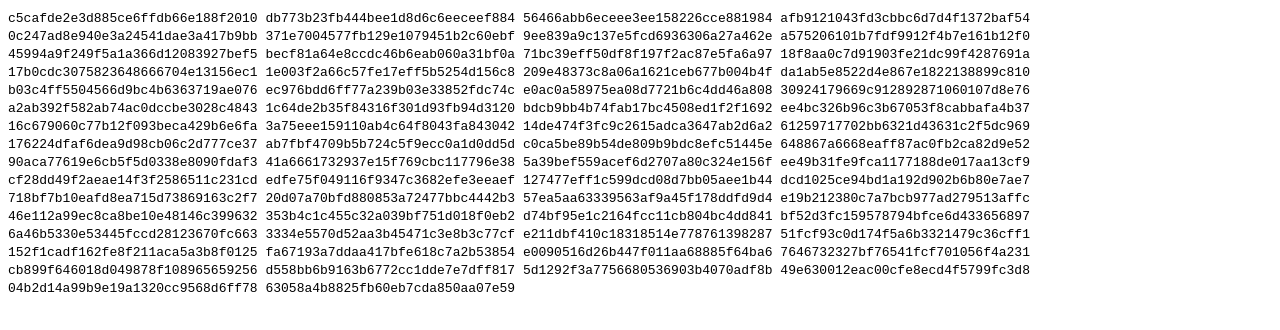
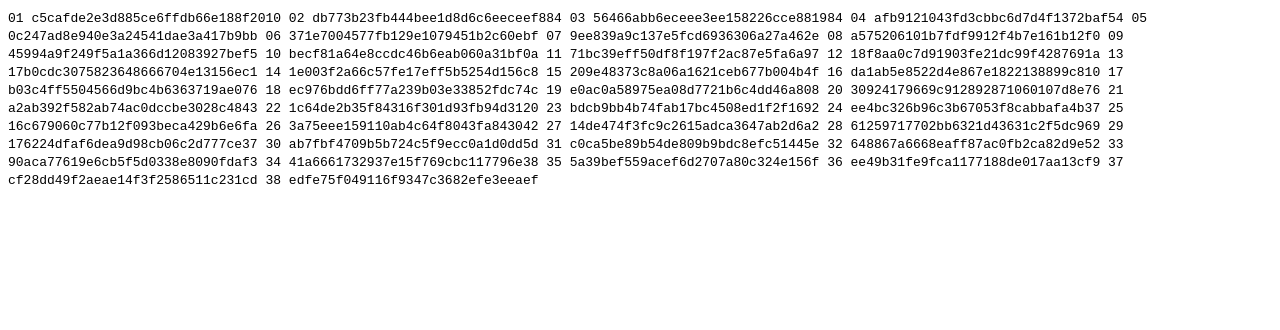
Before and after one commit to rusl3/rusl3.github.io, a plain HTML site: page index.html in a window 1280 px wide. Drawn offline with Linux system fonts and the light colour scheme.

Commit message:
Update index.html

```diff
--- a/index.html
+++ b/index.html
@@ -6,68 +6,44 @@
   </head>
 
   <body>
-      <code>c5cafde2e3d885ce6ffdb66e188f2010
-db773b23fb444bee1d8d6c6eeceef884
-56466abb6eceee3ee158226cce881984
-afb9121043fd3cbbc6d7d4f1372baf54
-0c247ad8e940e3a24541dae3a417b9bb
-371e7004577fb129e1079451b2c60ebf
-9ee839a9c137e5fcd6936306a27a462e
-a575206101b7fdf9912f4b7e161b12f0
-45994a9f249f5a1a366d12083927bef5
-becf81a64e8ccdc46b6eab060a31bf0a
-71bc39eff50df8f197f2ac87e5fa6a97
-18f8aa0c7d91903fe21dc99f4287691a
-17b0cdc3075823648666704e13156ec1
-1e003f2a66c57fe17eff5b5254d156c8
-209e48373c8a06a1621ceb677b004b4f
-da1ab5e8522d4e867e1822138899c810
-b03c4ff5504566d9bc4b6363719ae076
-ec976bdd6ff77a239b03e33852fdc74c
-e0ac0a58975ea08d7721b6c4dd46a808
-30924179669c912892871060107d8e76
-a2ab392f582ab74ac0dccbe3028c4843
-1c64de2b35f84316f301d93fb94d3120
-bdcb9bb4b74fab17bc4508ed1f2f1692
-ee4bc326b96c3b67053f8cabbafa4b37
-16c679060c77b12f093beca429b6e6fa
-3a75eee159110ab4c64f8043fa843042
-14de474f3fc9c2615adca3647ab2d6a2
-61259717702bb6321d43631c2f5dc969
-176224dfaf6dea9d98cb06c2d777ce37
-ab7fbf4709b5b724c5f9ecc0a1d0dd5d
-c0ca5be89b54de809b9bdc8efc51445e
-648867a6668eaff87ac0fb2ca82d9e52
-90aca77619e6cb5f5d0338e8090fdaf3
-41a6661732937e15f769cbc117796e38
-5a39bef559acef6d2707a80c324e156f
-ee49b31fe9fca1177188de017aa13cf9
-cf28dd49f2aeae14f3f2586511c231cd
-edfe75f049116f9347c3682efe3eeaef
-127477eff1c599dcd08d7bb05aee1b44
-dcd1025ce94bd1a192d902b6b80e7ae7
-718bf7b10eafd8ea715d73869163c2f7
-20d07a70bfd880853a72477bbc4442b3
-57ea5aa63339563af9a45f178ddfd9d4
-e19b212380c7a7bcb977ad279513affc
-46e112a99ec8ca8be10e48146c399632
-353b4c1c455c32a039bf751d018f0eb2
-d74bf95e1c2164fcc11cb804bc4dd841
-bf52d3fc159578794bfce6d433656897
-6a46b5330e53445fccd28123670fc663
-3334e5570d52aa3b45471c3e8b3c77cf
-e211dbf410c18318514e778761398287
-51fcf93c0d174f5a6b3321479c36cff1
-152f1cadf162fe8f211aca5a3b8f0125
-fa67193a7ddaa417bfe618c7a2b53854
-e0090516d26b447f011aa68885f64ba6
-7646732327bf76541fcf701056f4a231
-cb899f646018d049878f108965659256
-d558bb6b9163b6772cc1dde7e7dff817
-5d1292f3a7756680536903b4070adf8b
-49e630012eac00cfe8ecd4f5799fc3d8
-04b2d14a99b9e19a1320cc9568d6ff78
-63058a4b8825fb60eb7cda850aa07e59
+      <code>01 c5cafde2e3d885ce6ffdb66e188f2010
+02 db773b23fb444bee1d8d6c6eeceef884
+03 56466abb6eceee3ee158226cce881984
+04 afb9121043fd3cbbc6d7d4f1372baf54
+05 0c247ad8e940e3a24541dae3a417b9bb
+06 371e7004577fb129e1079451b2c60ebf
+07 9ee839a9c137e5fcd6936306a27a462e
+08 a575206101b7fdf9912f4b7e161b12f0
+09 45994a9f249f5a1a366d12083927bef5
+10 becf81a64e8ccdc46b6eab060a31bf0a
+11 71bc39eff50df8f197f2ac87e5fa6a97
+12 18f8aa0c7d91903fe21dc99f4287691a
+13 17b0cdc3075823648666704e13156ec1
+14 1e003f2a66c57fe17eff5b5254d156c8
+15 209e48373c8a06a1621ceb677b004b4f
+16 da1ab5e8522d4e867e1822138899c810
+17 b03c4ff5504566d9bc4b6363719ae076
+18 ec976bdd6ff77a239b03e33852fdc74c
+19 e0ac0a58975ea08d7721b6c4dd46a808
+20 30924179669c912892871060107d8e76
+21 a2ab392f582ab74ac0dccbe3028c4843
+22 1c64de2b35f84316f301d93fb94d3120
+23 bdcb9bb4b74fab17bc4508ed1f2f1692
+24 ee4bc326b96c3b67053f8cabbafa4b37
+25 16c679060c77b12f093beca429b6e6fa
+26 3a75eee159110ab4c64f8043fa843042
+27 14de474f3fc9c2615adca3647ab2d6a2
+28 61259717702bb6321d43631c2f5dc969
+29 176224dfaf6dea9d98cb06c2d777ce37
+30 ab7fbf4709b5b724c5f9ecc0a1d0dd5d
+31 c0ca5be89b54de809b9bdc8efc51445e
+32 648867a6668eaff87ac0fb2ca82d9e52
+33 90aca77619e6cb5f5d0338e8090fdaf3
+34 41a6661732937e15f769cbc117796e38
+35 5a39bef559acef6d2707a80c324e156f
+36 ee49b31fe9fca1177188de017aa13cf9
+37 cf28dd49f2aeae14f3f2586511c231cd
+38 edfe75f049116f9347c3682efe3eeaef
       </code>
   </body>
 </html>
```
